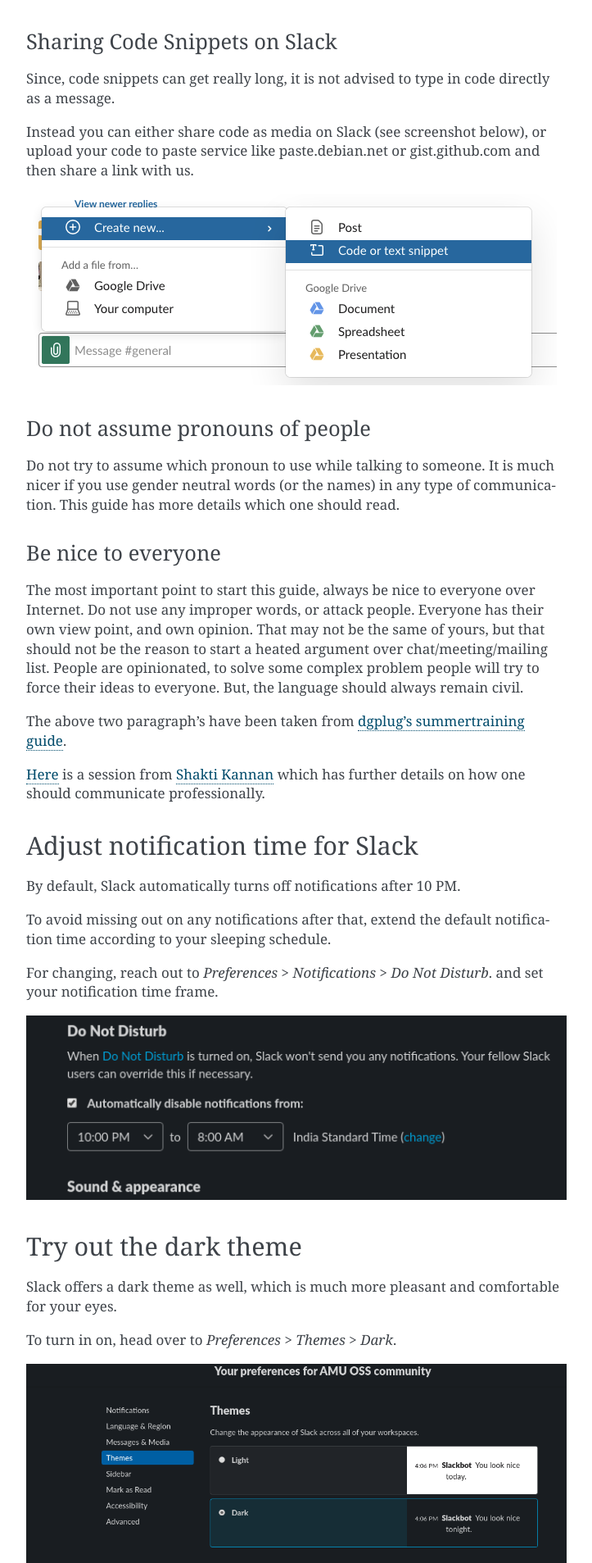
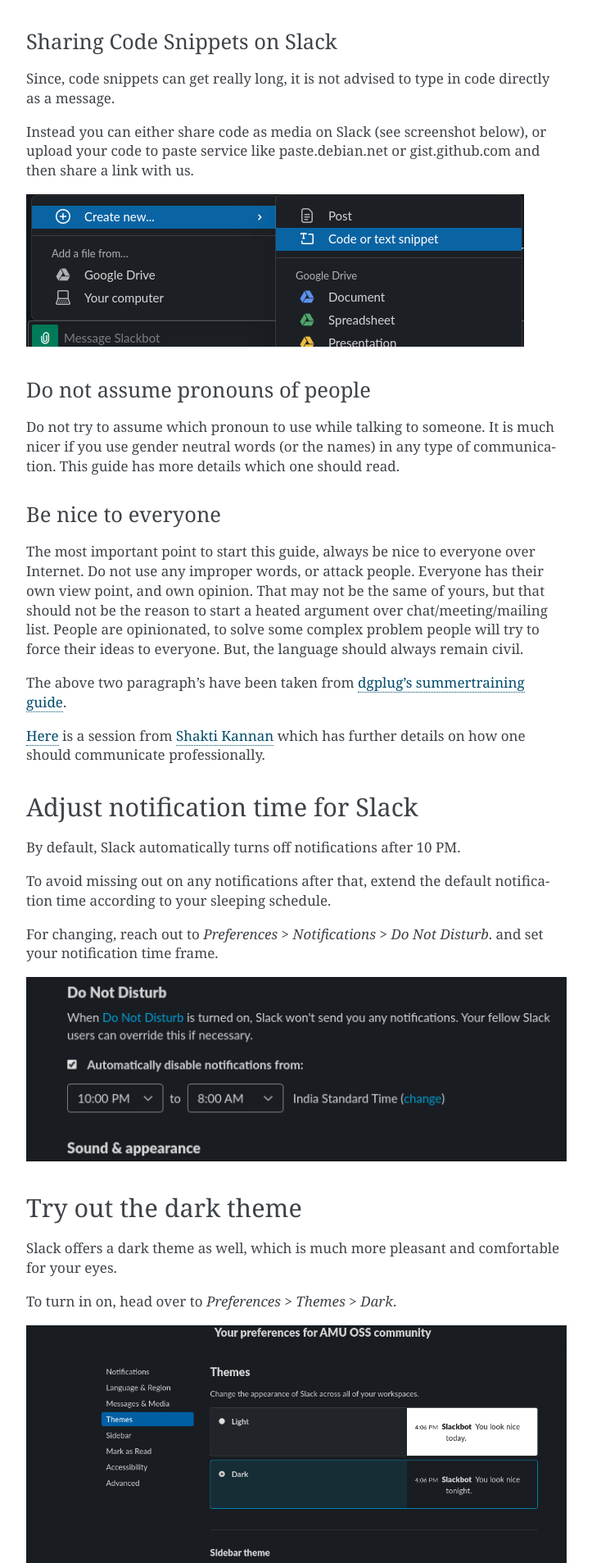
Before and after one commit to amu-oss/whattodo, a Sphinx documentation site: the page built from docs/source/slack.rst, in a window 1280 px wide. Shown: the part 1086-2993 px from the top of the page at 82% size, without its empty margins (388-1111 px from the left). Built offline with Sphinx 7.4.7, drawn with Linux system fonts in a browser that asks for light colours.

Commit message:
Change the screenshot

```diff
--- a/docs/source/slack.rst
+++ b/docs/source/slack.rst
@@ -63,7 +63,7 @@
 upload your code to paste service like paste.debian.net or gist.github.com and
 then share a link with us.
 
-.. image:: img/slack-code.png
+.. image:: img/slack-dark-1.png
 
 Do not assume pronouns of people
 ^^^^^^^^^^^^^^^^^^^^^^^^^^^^^^^^
```
Also changed, not shown: docs/source/img/slack-dark-1.png (added).
